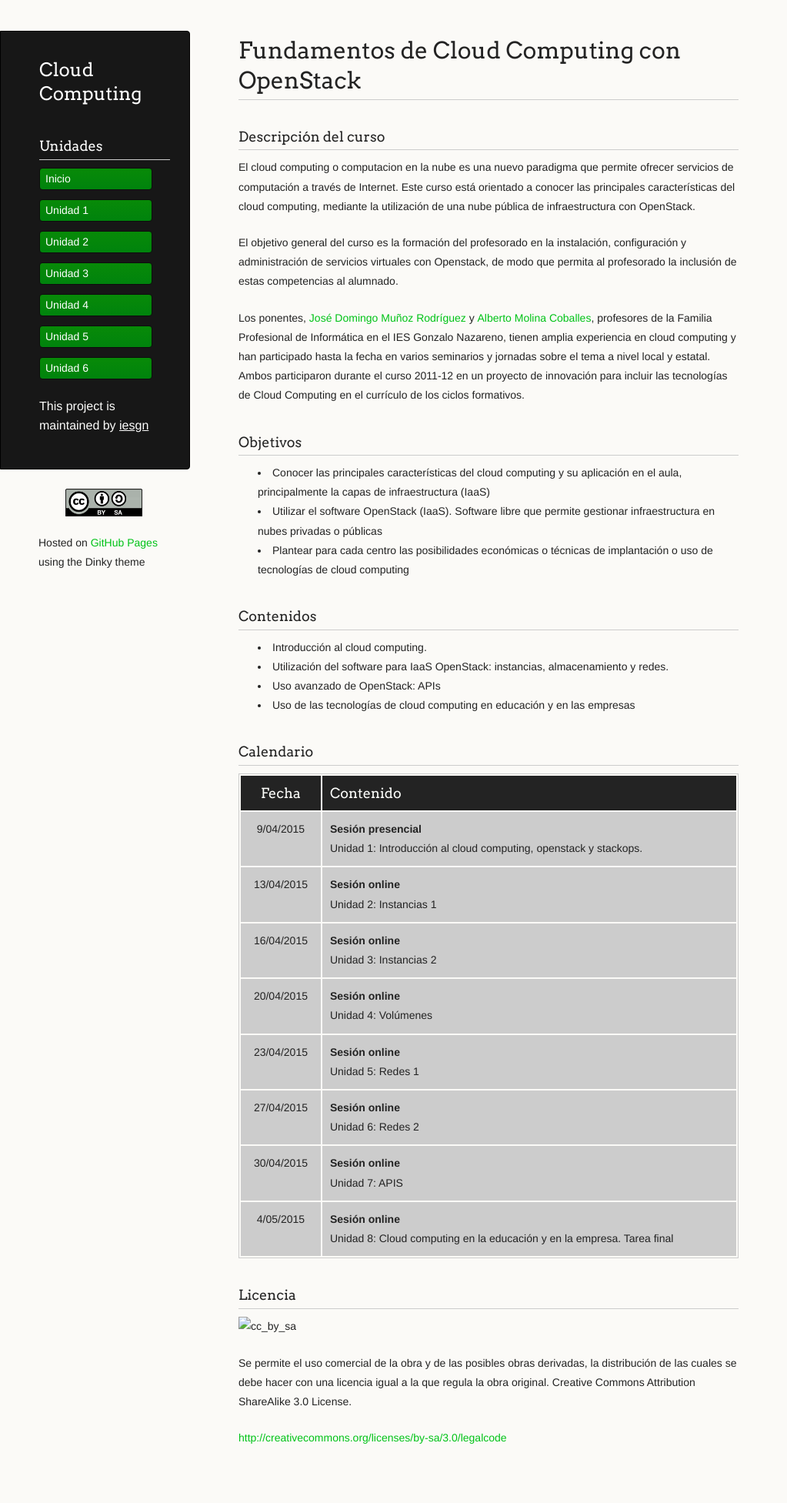
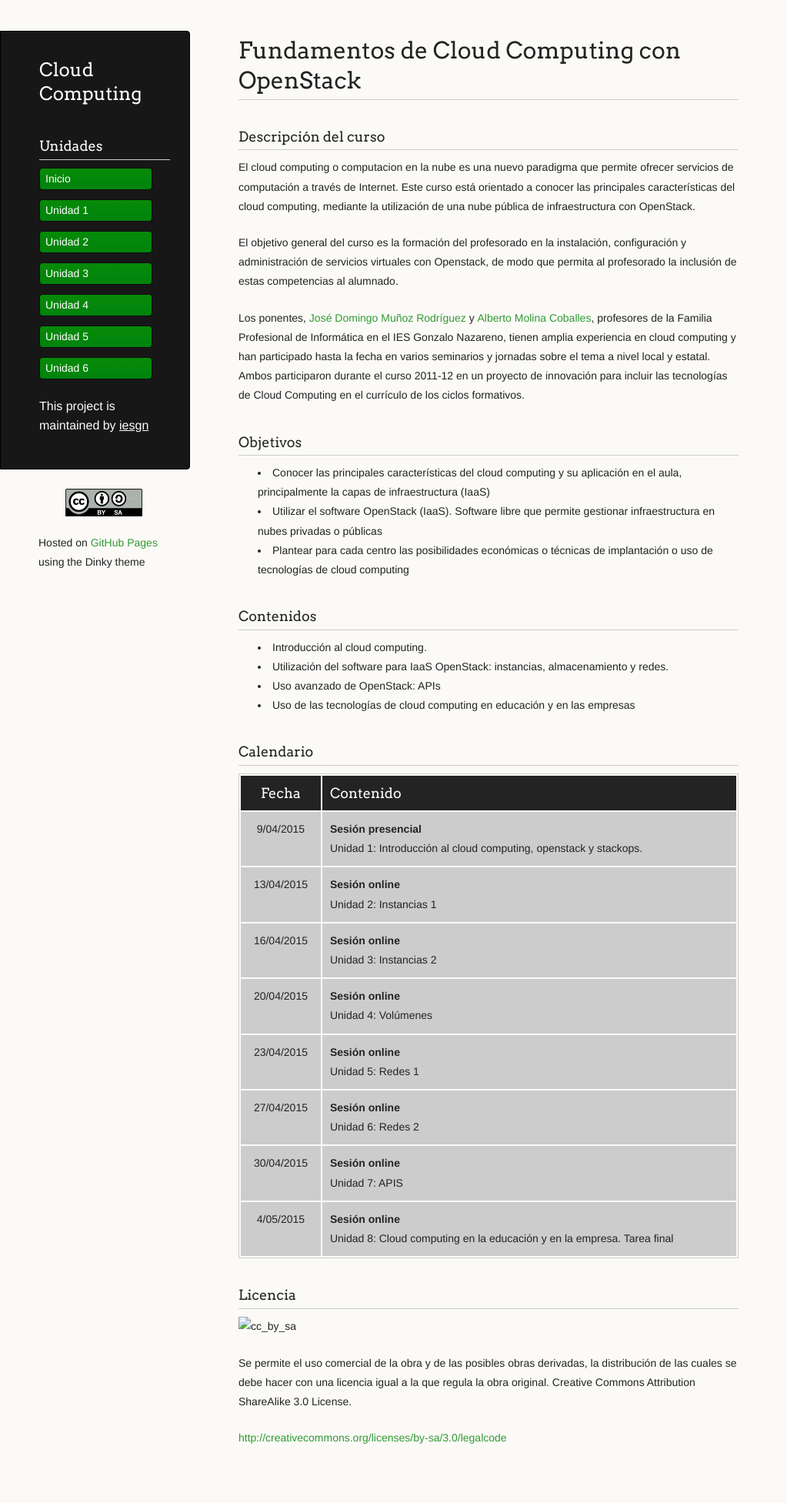
Before and after one commit to iesgn/cloud2, a Jekyll site: the page built from index.md, in a window 1280 px wide. Shown: the whole page at 77% size, without its empty margins (0-1023 px from the left). Built offline with Jekyll 4.4.1, drawn with Linux system fonts in a browser that asks for light colours.

Commit message:
Cambio color verde style.css

```diff
--- a/stylesheets/styles.css
+++ b/stylesheets/styles.css
@@ -76,7 +76,7 @@ font-weight: 700;
 }
 
 a {
-  color:#00C317;
+  color: 	#339933;
   font-weight:200;
   text-decoration:none;
 }
```
